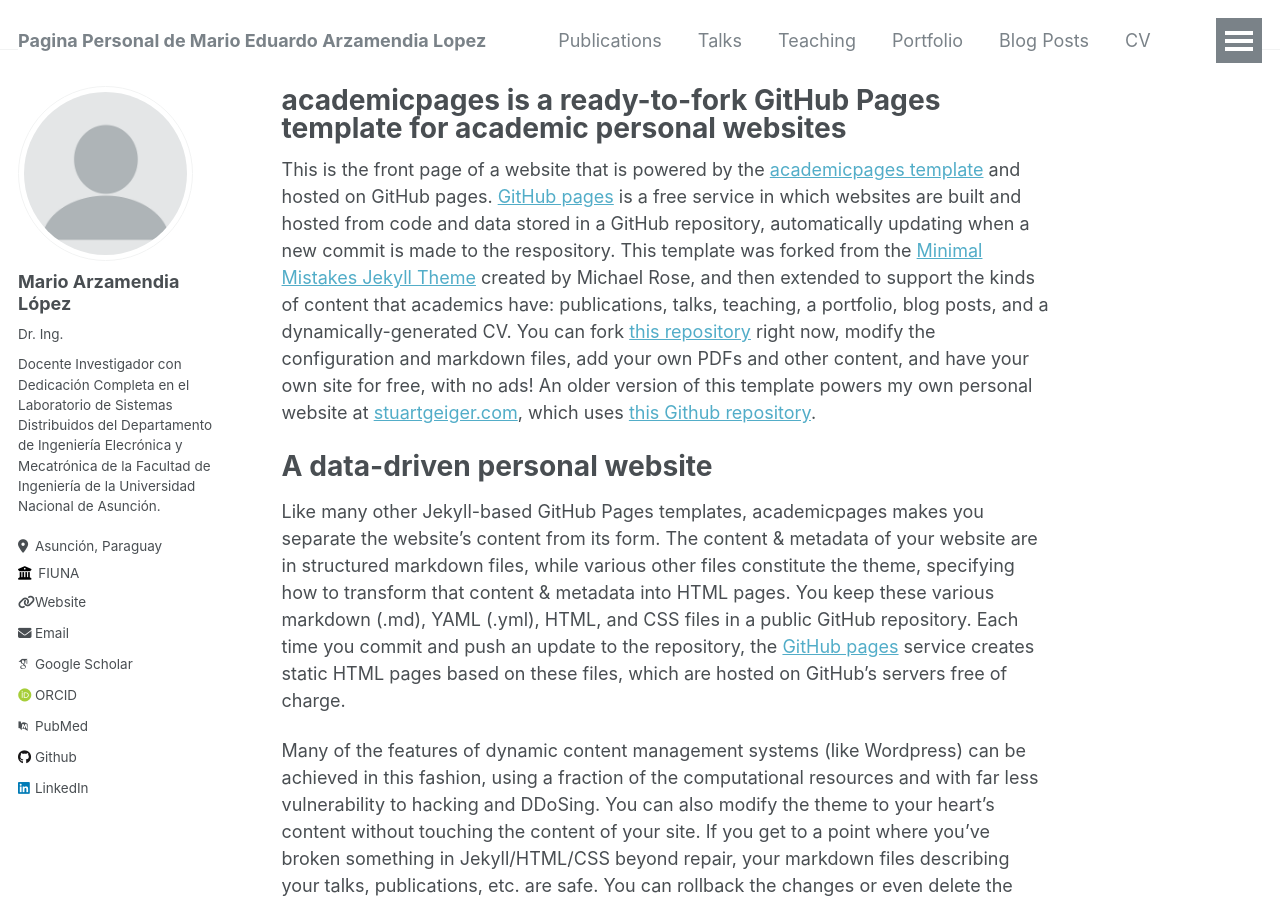
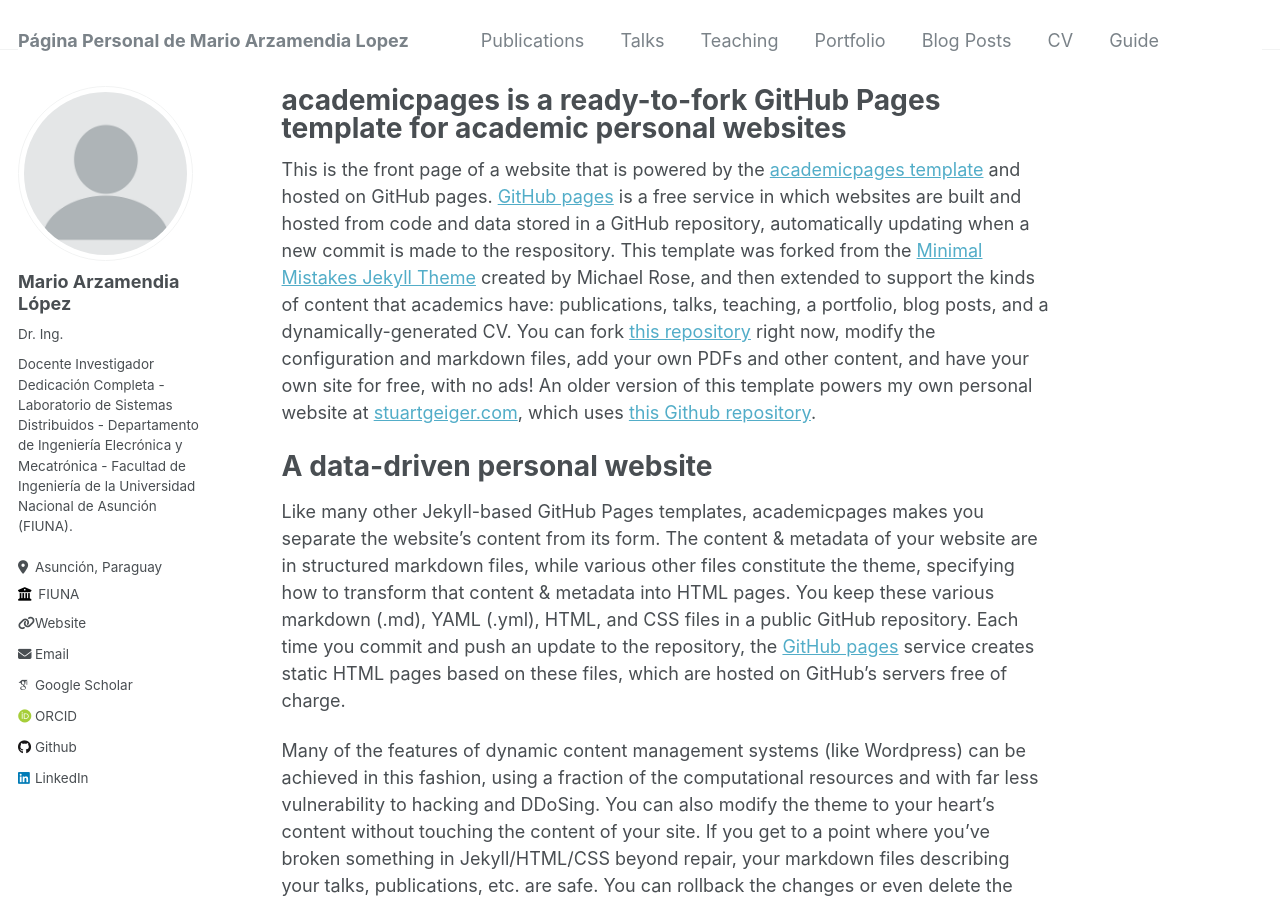
Before and after one commit to marzlop/marzlop.github.io, a Jekyll site: the page built from _pages/about.md, in a window 1280 px wide and 900 px high. Built offline with Jekyll 4.4.1, drawn with Linux system fonts in a browser that asks for light colours; some web fonts are replaced.

Commit message:
Update _config.yml 3
Actualizacion de mas datos

```diff
--- a/_config.yml
+++ b/_config.yml
@@ -8,10 +8,10 @@
 
 # Basic Site Settings
 locale                   : "es-PY"
-title                    : "Pagina Personal de Mario Eduardo Arzamendia Lopez"
+title                    : "Página Personal de Mario  Arzamendia Lopez"
 title_separator          : "-"
 name                     : &name "Dr. Ing. Mario Eduardo Arzamendia Lopez"
-description              : &description "Docente Investigador con Dedicación Completa en el Laboratorio de Sistemas Distribuidos del Departamento de Ingeniería Elecrónica y Mecatrónica de la Facultad de Ingeniería de la Universidad Nacional de Asunción."
+description              : &description "Docente Investigador "
 url                      : https://marzlop.github.io # the base hostname & protocol for your site e.g. "https://mmistakes.github.io"
 baseurl                  : "" # the subpath of your site, e.g. "/blog"
 repository               : "marzlop/mar.github.io"
@@ -24,7 +24,7 @@ author:
   avatar           : "profile.png"
   name             : "Mario Arzamendia López"
   pronouns         : "Dr. Ing." # example: "she/her"
-  bio              : "Docente Investigador con Dedicación Completa en el Laboratorio de Sistemas Distribuidos del Departamento de Ingeniería Elecrónica y Mecatrónica de la Facultad de Ingeniería de la Universidad Nacional de Asunción."
+  bio              : "Docente Investigador Dedicación Completa - Laboratorio de Sistemas Distribuidos - Departamento de Ingeniería Elecrónica y Mecatrónica - Facultad de Ingeniería de la Universidad Nacional de Asunción (FIUNA)."
   location         : "Asunción, Paraguay"
   employer         : "FIUNA"
   uri              : "www.ing.una.py" # URL
@@ -35,7 +35,7 @@ author:
   googlescholar    : "https://scholar.google.com/citations?user=mdptdt4AAAAJ&hl"
   impactstory      : # URL
   orcid            : "http://orcid.org/yourorcidurl"
-  pubmed           : "https://www.ncbi.nlm.nih.gov/pubmed/?term=john+snow"
+  pubmed           : # "https://www.ncbi.nlm.nih.gov/pubmed/?term=john+snow"
   researchgate     : # URL
 
   # Repositories and software development
```
